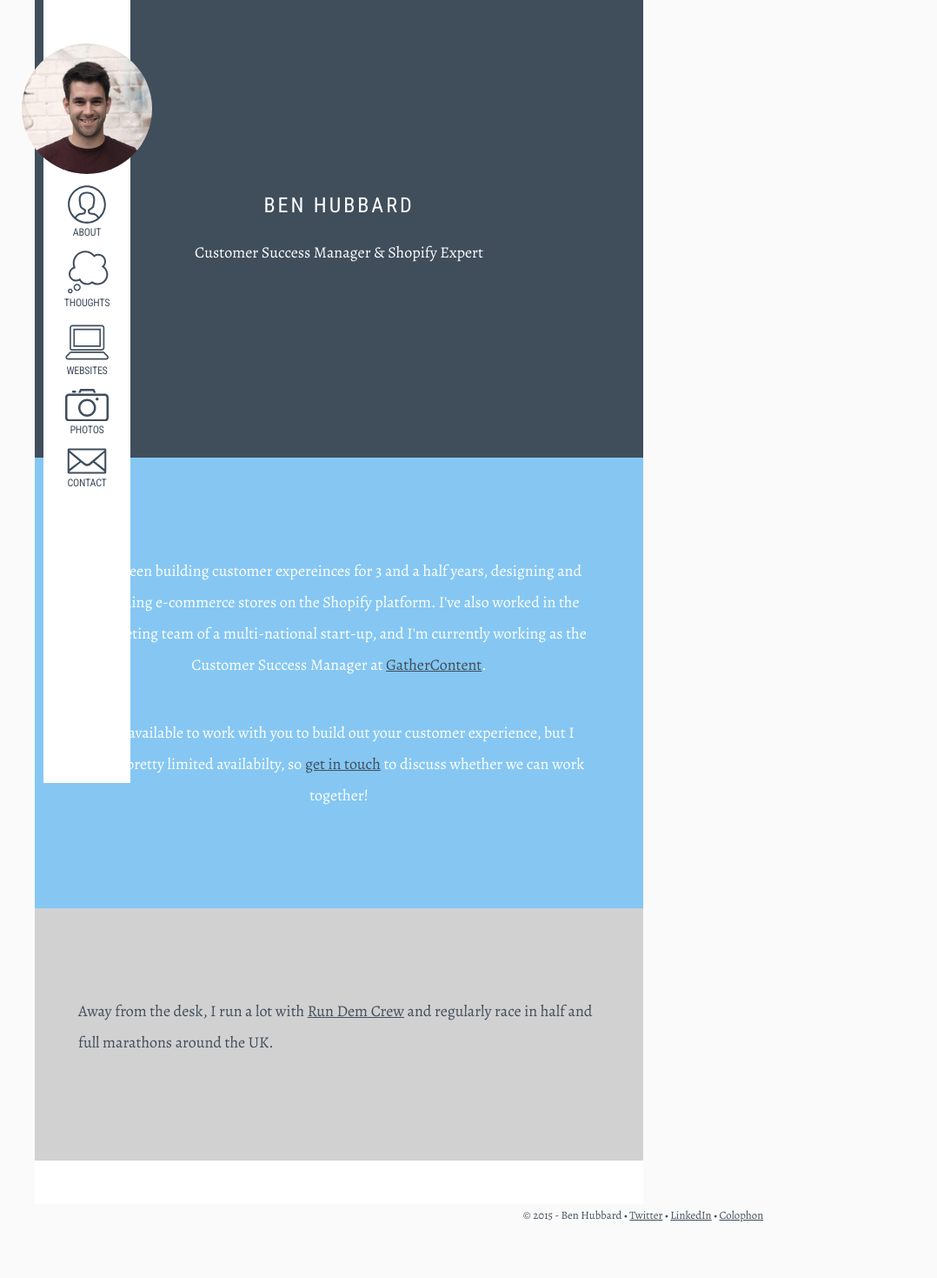
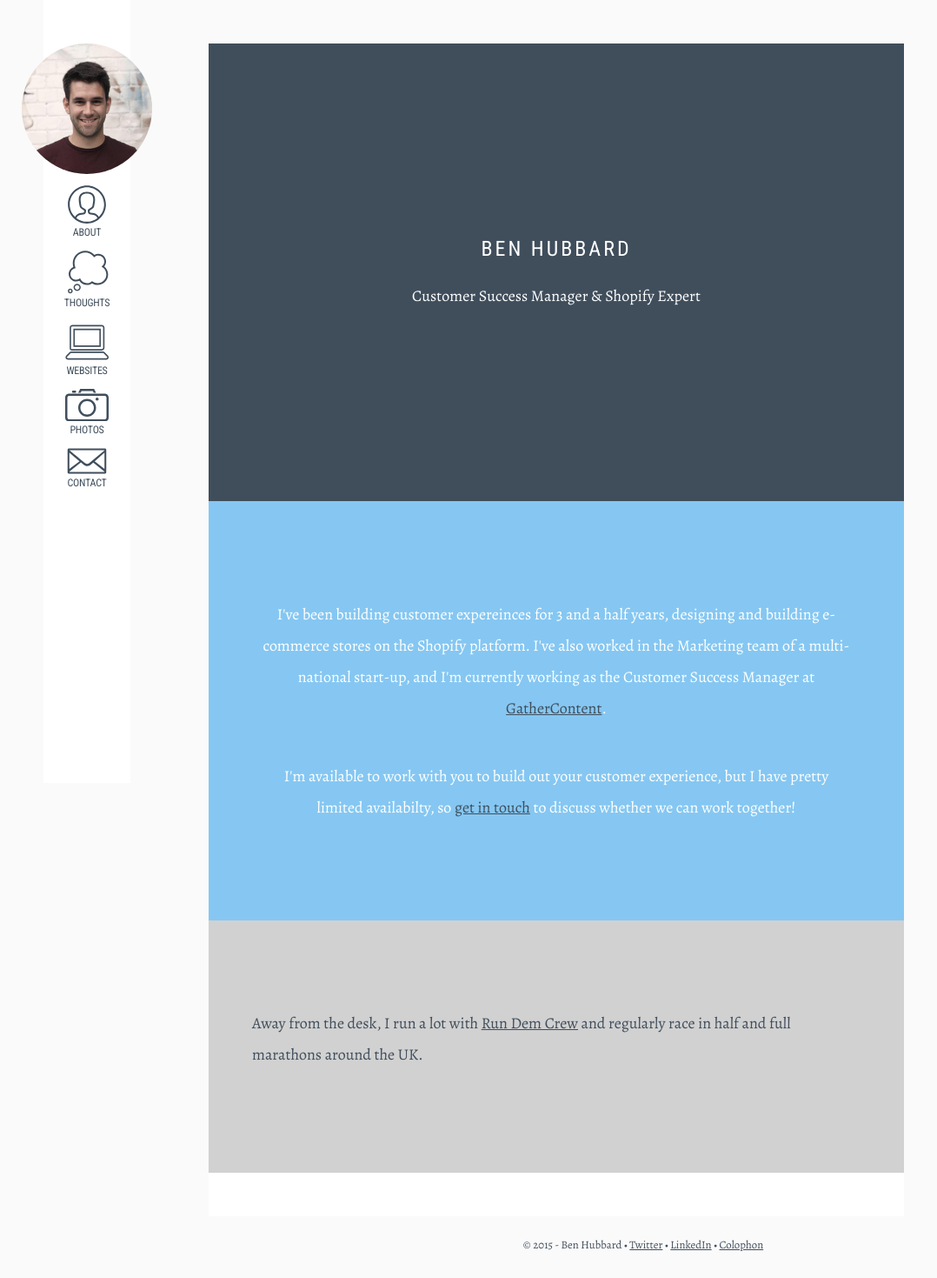
Before and after one commit to benhubbard434/benhubbard, a Jekyll site: the page built from index.html, in a window 1280 px wide. Shown: the whole page at 87% size, without its empty margins (0-1078 px from the left). Built offline with Jekyll 4.4.1, drawn with Linux system fonts in a browser that asks for light colours; nearby versions of some CDN libraries; Markdown is read by kramdown in place of the engine named in the settings; before the commit the page ends 1435 px from its top, so only the background shows below that.

Commit message:
Update app.css

```diff
--- a/assets/css/app.css
+++ b/assets/css/app.css
@@ -103,9 +103,10 @@ a,abbr,acronym,address,applet,article,aside,audio,b,big,blockquote,body,canvas,c
 		}
 		.container {
 			width:95%;
-			max-width: 700px;
+			max-width: 800px;
 			background: white;
 			padding: 50px;
+			margin: 50px auto 20px auto;
 		}
 
 		.white {
```
